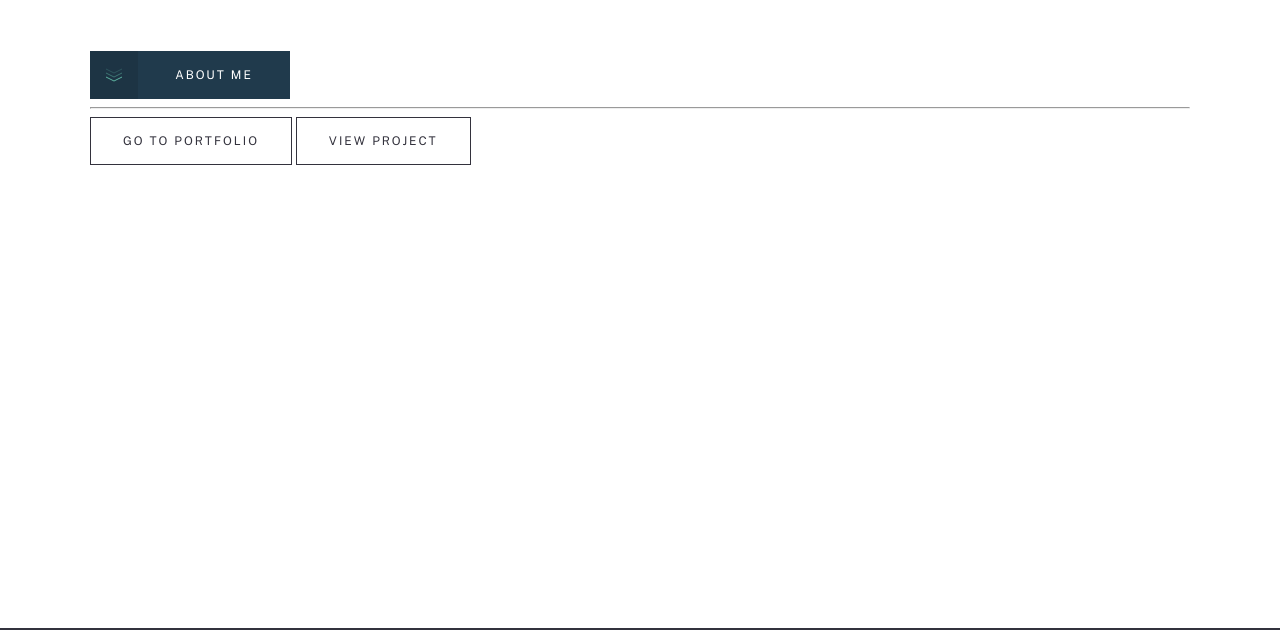
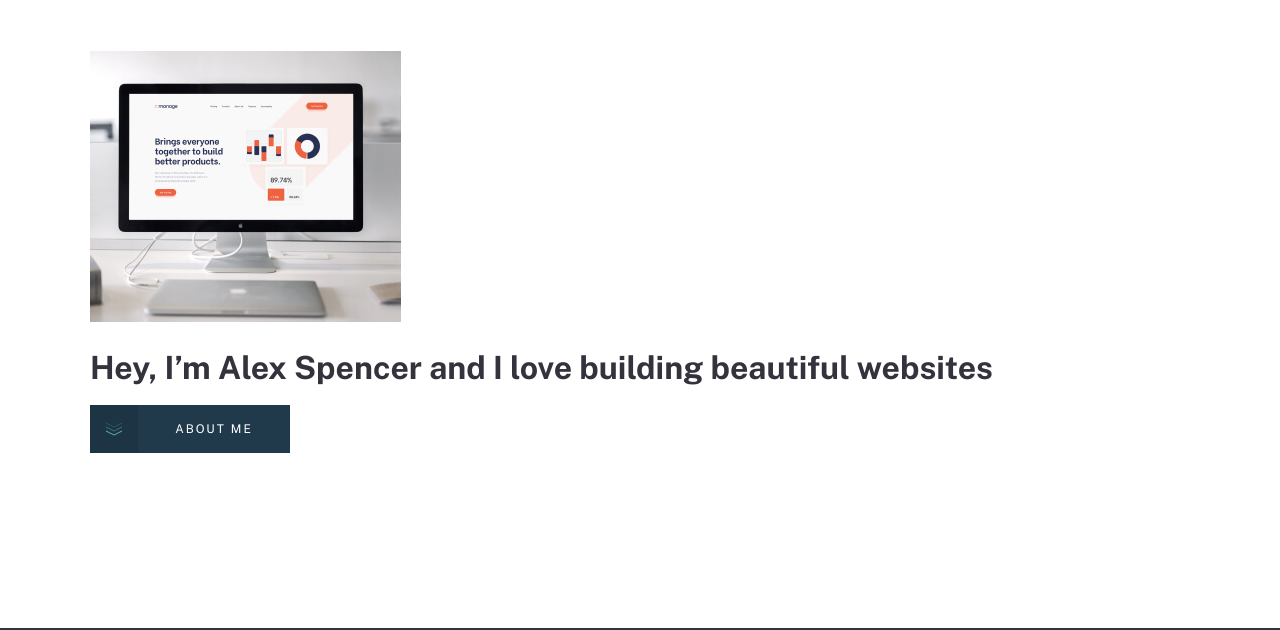
Before and after one commit to 7lucky-axolotl228/xa-minimalist-portfolio, a plain HTML site: page index.html in a window 1280 px wide. Shown: the part 92-722 px from the top of the page. Drawn offline with nearby package versions, Linux system fonts and the light colour scheme; a web font is replaced by a local one.

Commit message:
Add html of hero part

```diff
--- a/index.html
+++ b/index.html
@@ -40,7 +40,14 @@
 
   <!-- MAIN-CONTENT -->
   <main class="main-content">
-    <div class="container">
+    <!-- HERO -->
+    <div class="hero">
+      <div class="hero__container container">
+        <picture class="hero__picture">
+          <img class="hero__img" src="img/hero-img.jpg" alt="" width="311" height="271" srcset="img/hero-img.jpg 1x, img/hero-img2x.jpg 2x">
+        </picture>
+
+        <h1 class="hero__heading">Hey, I’m Alex Spencer and I love building beautiful websites</h1>
 
         <a class="cta-button" href="">
           <span class="cta-button__inner">
@@ -52,13 +59,14 @@
             <span class="cta-button__text">About Me</span>
           </span>
         </a>
+      </div>
+    </div>
 
-      <hr>
 
+<!--     <div class="container">
       <a class="button" href="">Go to portfolio</a>
       <button class="button" type="button">View project</button>
-
-    </div>
+    </div> -->
   </main>
 
   <!-- SITE-FOOTER -->
```
Lines whose indentation alone changed are shown as unchanged.
